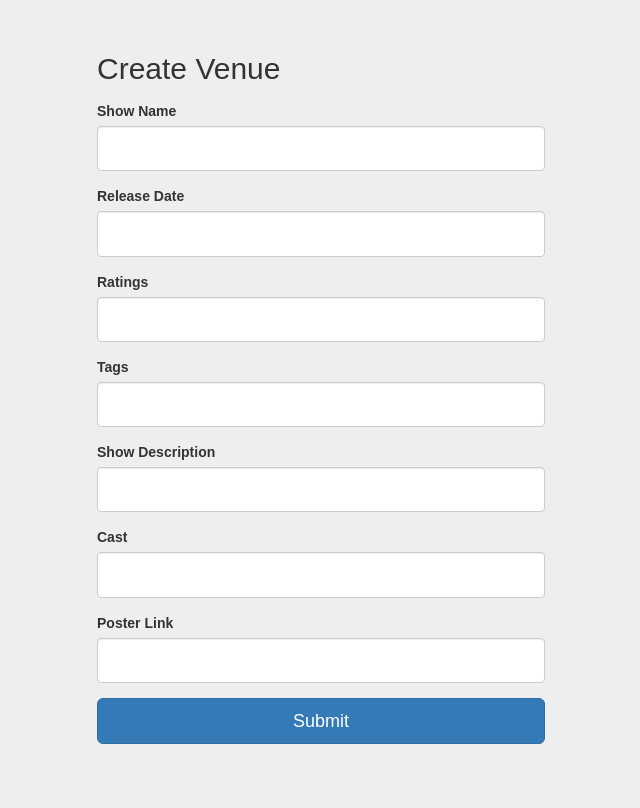
After one commit to DataManan/newTicketApp, a Flask app: page /admin/add_show in a window 1280 px wide. The commit adds this page. Shown: the whole page, without its empty margins (319-959 px from the left). Run offline with Flask 3, Linux system fonts and the light colour scheme; some libraries are stand-ins or nearby versions.

Commit message:
show management

```diff
--- a/app/admin_controllers.py
+++ b/app/admin_controllers.py
@@ -1,30 +1,42 @@
 from crypt import methods
 from dataclasses import dataclass
-from tokenize import String
-from flask import Blueprint, render_template, url_for, redirect, current_app
+from flask import Blueprint, Flask, render_template, url_for, redirect, flash
 from . import db
-from flask_admin import Admin
 from flask_wtf import FlaskForm
+from flask_bootstrap import Bootstrap
 from wtforms import StringField, PasswordField, BooleanField, IntegerField
 from wtforms.validators import InputRequired, Email, Length
-from .models import Venues
+from .models import Venues, Shows, Shows_in_Venues
 
-admin_controls = Blueprint('admin_controllers', __name__)
+admin_controls = Blueprint('admin_controllers', __name__, url_prefix='/admin')
+# url_prefix='/admin'
+bootstrap = Bootstrap()
+
+class AddVenue(FlaskForm):
+    venue_name = StringField('venue name', validators=[InputRequired(), Length(min=3, max=256)])
+
+    capacity = IntegerField('capacity', validators=[InputRequired()])
+    location = StringField('location', validators=[InputRequired(), Length(min=8, max=256)])
+    tags = StringField('tags', validators=[InputRequired()])
+
+class AddShow(FlaskForm):
+    show_name = StringField('Show Name', validators=[InputRequired(), Length(min=3, max=256)])
+    release_date = StringField('Release Date', validators=[InputRequired(), Length(min=3, max=256)])
+    rating = IntegerField('Ratings', validators=[InputRequired()])
+    tags = StringField('Tags', validators=[InputRequired(), Length(min=3, max=256)])
+    show_descp = StringField('Show Description', validators=[InputRequired(), Length(min=3, max=1024)])
+    cast = StringField('Cast')
+    poster_link = StringField('Poster Link')
+
+@admin_controls.route("/", methods=['GET', 'POST'])
+def adminhome():
+    return render_template("admin/admin_index.html.jinja2")
 
 
-class AddVenue(FlaskForm):
-    venue_name = StringField('venue name', validators=[
-                             InputRequired(), Length(min=3, max=256)])
-    cpacity = IntegerField('capacity', validators=[InputRequired()])
-    location = StringField('location', validators=[
-                           InputRequired(), Length(min=8, max=256)])
-    tags = StringField('tags', validators=[InputRequired()])
+@admin_controls.route("/venue_mgmt", methods=['GET', 'POST'])
+def venue_mgmt():
+    return render_template("admin/venuemgmt.html.jinja2")
 
-
-@admin_controls.route("/venue_mgmt")
-def venues():
-
-    return render_template("venuemgmt.html.jinja2")
 
 
 @admin_controls.route('/create_venue', methods=['GET', 'POST'])
@@ -32,13 +44,43 @@ def create_venue():
     add_venue = AddVenue()
     if add_venue.validate_on_submit():
         new_venue = Venues(
-            venue_name = add_venue.venue_name.data,
-            capacity = add_venue.capacity.data,
-            location = add_venue.location.data,
-            venue_tags = add_venue.tags.data
+            venue_name=add_venue.venue_name.data,
+            capacity=add_venue.capacity.data,
+            location=add_venue.location.data,
+            venue_tags=add_venue.tags.data
         )
         db.session.add(new_venue)
         db.session.commit()
 
-        return redirect(url_for('admin_controls.venues'))
-    return render_template('add_venue.html.jinja2', form=add_venue)
+        flash('Venue created successfully!')
+
+
+        return redirect(url_for('admin_controllers.venue_mgmt'))
+
+    return render_template('admin/addvenueform.html.jinja2', form=add_venue)
+
+
+@admin_controls.route("/show_mgmt", methods=['GET', 'POST'])
+def show_mgmt():
+    shows = Shows.query.all()
+    return render_template("admin/showmgmt.html.jinja2", shows=shows)
+
+
+
+@admin_controls.route("/add_show", methods=['GET', 'POST'])
+def add_show():
+    addshow_form = AddShow()
+    if addshow_form.validate_on_submit():
+        new_show = Shows(
+            show_name=addshow_form.show_name.data,
+            release_date=addshow_form.release_date.data,
+            rating=addshow_form.rating.data,
+            tags=addshow_form.tags.data,
+            show_description=addshow_form.show_descp.data,
+            cast=addshow_form.cast.data,
+            poster_link=addshow_form.poster_link.data
+        )
+        db.session.add(new_show)
+        db.session.commit()
+        return redirect(url_for("admin_controllers.show_mgmt"))
+    return render_template("admin/addshowform.html.jinja2", form=addshow_form)
--- /dev/null
+++ b/app/static/styles/add_show.css
@@ -0,0 +1,100 @@
+/* //////////
+resoucess
+
+    color: rgba(217, 50, 80, 1);
+
+    color: rgba(115, 39, 67, 1);
+
+    color: rgba(3, 15, 38, 1);
+
+    color: rgba(242, 87, 87, 1);
+
+    color: rgba(242, 242, 242, 1);
+
+*/
+
+/* //////////
+reset
+//////////// */
+*,
+*::before,
+*::after {
+    box-sizing: border-box;
+}
+
+/* //////////
+General
+////////////// */
+/* font */
+@import url('https://fonts.googleapis.com/css2?family=PT+Sans&display=swap');
+
+/* root */
+:root {
+    font-family: 'PT Sans', sans-serif;
+    --clr-primary-5: #f2f2f2;
+    --clr-primary-4: #f25757;
+    --clr-primary-3: #030f26;
+    --clr-primary-2: #732743;
+    --clr-primary-1: #d93250;
+    --clr-sec-1: #FF3D3D;
+
+    /* font weights */
+    --w-light: 300;
+    --w-heavy: 700;
+    --w-regular: 500;
+    font-size: 16px;
+}
+
+/* container */
+.container {
+    font-family: 'PT Sans', sans-serif;
+}
+
+
+body {
+    padding-top: 1rem;
+    padding-bottom: 3rem;
+    background-color: #eee;
+    font-family: 'PT Sans', sans-serif;
+}
+
+.form-signin {
+    max-width: 30rem;
+    padding: 1rem;
+    margin: 0 auto;
+}
+
+.form-signin .form-signin-heading,
+.form-signin .checkbox {
+    margin-bottom: 1rem;
+}
+
+.form-signin .checkbox {
+    font-weight: normal;
+}
+
+.form-signin .form-control {
+    position: relative;
+    height: auto;
+    -webkit-box-sizing: border-box;
+    -moz-box-sizing: border-box;
+    box-sizing: border-box;
+    padding: 0.55rem;
+    font-size: 1.125rem;
+}
+
+.form-signin .form-control:focus {
+    z-index: 2;
+}
+
+.form-signin input[type="email"] {
+    margin-bottom: -1px;
+    border-bottom-right-radius: 0;
+    border-bottom-left-radius: 0;
+}
+
+.form-signin input[type="password"] {
+    margin-bottom: 0.75rem;
+    border-top-left-radius: 0;
+    border-top-right-radius: 0;
+}
--- a/app/static/styles/venue.style.css
+++ b/app/static/styles/venue.style.css
@@ -89,6 +89,7 @@ div.venue--cont {
     font-style: oblique;
     line-height: 1;
     margin: 1rem auto;
+    font-size: 3rem;
 }
 
 .venue__card {
@@ -127,5 +128,4 @@ div.venue--cont {
 
 .add--card .bi-plus-lg:hover {
     box-shadow: 1px 1px 50px var(--clr-primary-2);
-    transform: scale(1.25);
 }
--- /dev/null
+++ b/app/templates/admin/addshowform.html.jinja2
@@ -0,0 +1,36 @@
+{% extends "bootstrap/base.html" %} {% import "bootstrap/wtf.html" as wtf %}
+{%block title %} Create Venue {% endblock %}
+{% block styles %}
+{{ super() }}
+<link rel="stylesheet" href="../../static/styles/add_show.css" />
+{% endblock styles %}
+{% block content %}
+<div class="container m-5">
+  <div class="row">
+    <div class="col-3">
+      <form class="form-signin" method="POST">
+        <h2 class="form-signin-heading">Create Venue</h2>
+        {{ form.hidden_tag() }}
+
+        {{ wtf.form_field(form.show_name) }}
+
+        {{ wtf.form_field(form.release_date) }}
+
+        {{ wtf.form_field(form.rating) }}
+
+        {{ wtf.form_field(form.tags) }}
+
+        {{ wtf.form_field(form.show_descp) }}
+
+        {{ wtf.form_field(form.cast) }}
+
+        {{ wtf.form_field(form.poster_link) }}
+
+        <button class="btn btn-lg btn-primary btn-block" type="submit">
+          Submit
+        </button>
+      </form>
+    </div>
+  </div>
+</div>
+{% endblock content %}
--- a/requirements.txt
+++ b/requirements.txt
@@ -1,9 +1,12 @@
+aniso8601==9.0.1
 autopep8==2.0.2
 click==8.1.3
 dnspython==2.3.0
 email-validator==1.3.1
 Flask==2.2.3
+Flask-Admin==1.6.1
 Flask-Login==0.6.2
+Flask-RESTful==0.3.9
 Flask-SQLAlchemy==3.0.3
 -e git+https://github.com/wtforms/flask-wtf@7e65c3a00ee21ecc7d8134fd3b4d2ef1d7e21970#egg=Flask_WTF
 greenlet==2.0.2
@@ -12,6 +15,8 @@ itsdangerous==2.1.2
 Jinja2==3.1.2
 MarkupSafe==2.1.2
 pycodestyle==2.10.0
+pytz==2022.7.1
+six==1.16.0
 SQLAlchemy==2.0.5.post1
 tomli==2.0.1
 typing_extensions==4.5.0
```
Also changed, not shown: app/__init__.py (+4 -4 lines), app/auth.py (+40 -17 lines), app/models.py (+9 -1 lines), app/static/styles/base.style.css (+14 -0 lines), app/static/styles/create_venue.css (added, +100 -0 lines), app/templates/admin/addvenueform.html.jinja2 (added, +28 -0 lines), app/templates/admin/admin_index.html.jinja2 (added, +12 -0 lines), app/templates/admin/base.html.jinja2 (added, +52 -0 lines), app/templates/admin/showmgmt.html.jinja2 (added, +49 -0 lines), app/templates/admin/venuemgmt.html.jinja2 (renamed from app/templates/venuemgmt.html.jinja2, +15 -31 lines), app/templates/signup_page.html.jinja2 (+8 -0 lines), app/database.sqlite3, app/databasex.sqlite3 (added), app/static/styles/admin.style.css (added).
